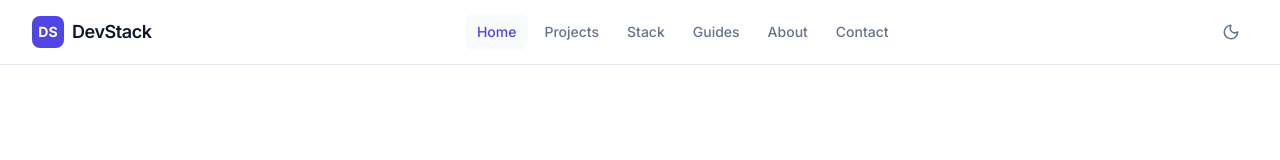
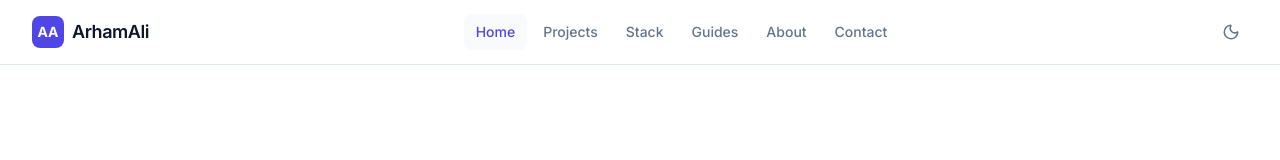
Before and after one commit to TechWizard-2009/portfolio, a Next.js app: page / in a window 1280 px wide. Shown: the top 160 px of the page. Built offline with nearby package versions, Linux system fonts and the light colour scheme.

Commit message:
title_name_change

```diff
--- a/src/components/Navbar.tsx
+++ b/src/components/Navbar.tsx
@@ -26,9 +26,9 @@
         <div className="flex h-16 items-center justify-between">
           <Link href="/" className="flex items-center gap-2">
             <div className="h-8 w-8 rounded-lg bg-primary flex items-center justify-center">
-              <span className="text-white font-bold text-sm">DS</span>
+              <span className="text-white font-bold text-sm">AA</span>
             </div>
-            <span className="font-semibold text-lg tracking-tight">DevStack</span>
+            <span className="font-semibold text-lg tracking-tight">ArhamAli</span>
           </Link>
 
           <div className="hidden md:flex items-center gap-1">
```
